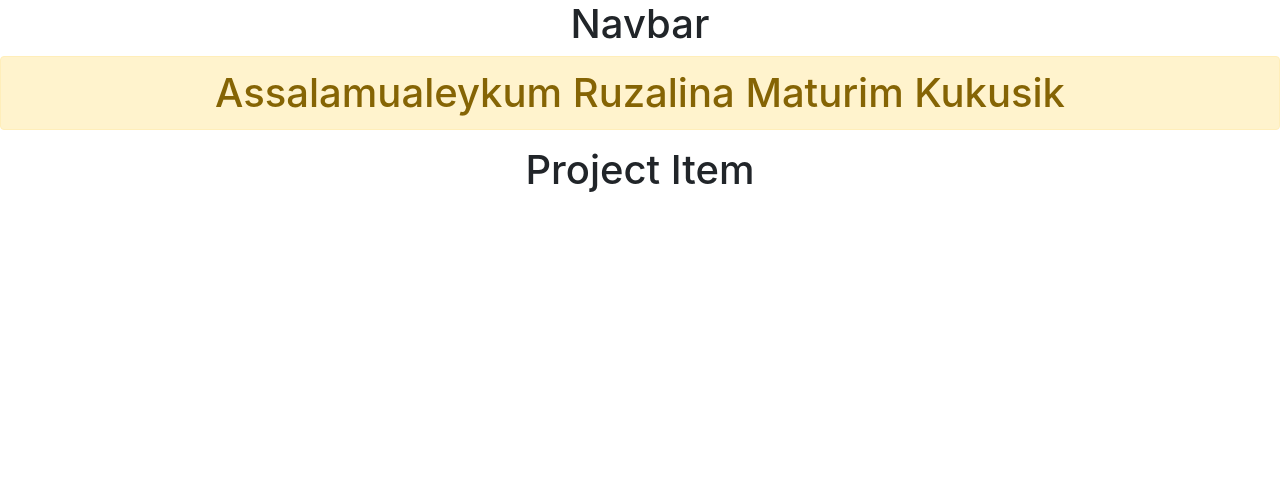
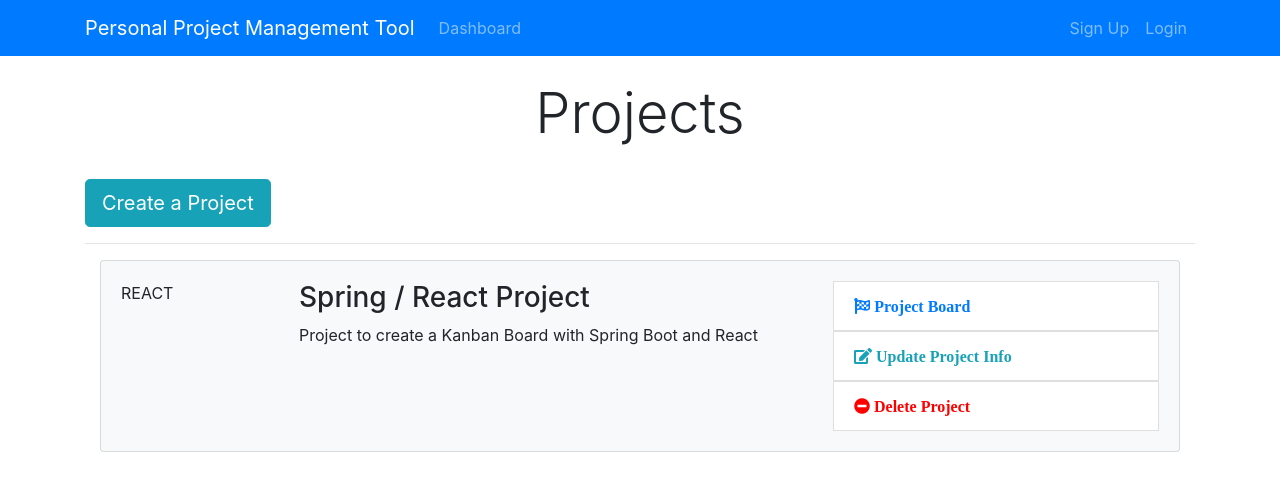
Before and after one commit to post45/ppmtool2, a React (Create React App) app in the folder ppmtool2-react-client/: page / in a window 1280 px wide. Shown: the top 490 px of the page. Built offline with nearby package versions, Linux system fonts and the light colour scheme.

Commit message:
Bootstrap commit

```diff
--- a/ppmtool2-react-client/public/index.html
+++ b/ppmtool2-react-client/public/index.html
@@ -24,7 +24,9 @@
       work correctly both with client-side routing and a non-root public URL.
       Learn how to configure a non-root public URL by running `npm run build`.
     -->
-    <title>React App</title>
+    <link rel="stylesheet" href="https://use.fontawesome.com/releases/v5.2.0/css/all.css" integrity="sha384-hWVjflwFxL6sNzntih27bfxkr27PmbbK/iSvJ+a4+0owXq79v+lsFkW54bOGbiDQ"
+    crossorigin="anonymous">
+  <title>PPM Tool</title>
   </head>
   <body>
     <noscript>You need to enable JavaScript to run this app.</noscript>
--- a/ppmtool2-react-client/src/App.css
+++ b/ppmtool2-react-client/src/App.css
@@ -1,38 +1,65 @@
-.App {
-  text-align: center;
+img {
+  width: 100%;
 }
 
-.App-logo {
-  height: 40vmin;
-  pointer-events: none;
+.navbar {
+  background-color: #e3f2fd;
+}
+.fa.fa-edit {
+  color: #18a2b9;
 }
 
-@media (prefers-reduced-motion: no-preference) {
-  .App-logo {
-    animation: App-logo-spin infinite 20s linear;
-  }
+.list-group-item.delete:hover {
+  cursor: -webkit-grab;
+  background-color: pink;
 }
 
-.App-header {
-  background-color: #282c34;
-  min-height: 100vh;
-  display: flex;
-  flex-direction: column;
-  align-items: center;
-  justify-content: center;
-  font-size: calc(10px + 2vmin);
-  color: white;
+.list-group-item.update:hover {
+  cursor: -webkit-grab;
+  background-color: gainsboro;
 }
 
-.App-link {
-  color: #61dafb;
+.list-group-item.board:hover {
+  cursor: -webkit-grab;
+  background-color: gainsboro;
 }
 
-@keyframes App-logo-spin {
-  from {
-    transform: rotate(0deg);
-  }
-  to {
-    transform: rotate(360deg);
-  }
+.fa.fa-minus-circle {
+  color: red;
 }
+
+.landing {
+  position: relative;
+  /* background: url("../img/showcase.jpg") no-repeat; */
+  background-size: cover;
+  background-position: center;
+  height: 100vh;
+  margin-top: -24px;
+  margin-bottom: -50px;
+}
+
+.landing-inner {
+  padding-top: 80px;
+}
+
+.dark-overlay {
+  background-color: rgba(0, 0, 0, 0.7);
+  position: absolute;
+  top: 0;
+  left: 0;
+  width: 100%;
+  height: 100%;
+}
+
+.card-form {
+  opacity: 0.9;
+}
+
+.latest-profiles-img {
+  width: 40px;
+  height: 40px;
+}
+
+.form-control::placeholder {
+  color: #bbb !important;
+}
--- a/ppmtool2-react-client/src/components/Dashboard.js
+++ b/ppmtool2-react-client/src/components/Dashboard.js
@@ -1,15 +1,27 @@
-import React, { Component } from 'react'
-import ProjectItem from './Project/ProjectItem'
+import React, { Component } from "react";
+import ProjectItem from "./Project/ProjectItem";
 
 class Dashboard extends Component {
   render() {
     return (
-            <div>
-            <h1 className="alert alert-warning">Assalamualeykum Ruzalina Maturim Kukusik</h1>
+      <div className="projects">
+        <div className="container">
+          <div className="row">
+            <div className="col-md-12">
+              <h1 className="display-4 text-center">Projects</h1>
+              <br />
+              <a href="ProjectForm.html" className="btn btn-lg btn-info">
+                Create a Project
+              </a>
+              <br />
+              <hr />
               <ProjectItem />
-
             </div>
-        )
+          </div>
+        </div>
+      </div>
+    );
   }
 }
+
 export default Dashboard;
--- a/ppmtool2-react-client/src/components/Layout/Header.js
+++ b/ppmtool2-react-client/src/components/Layout/Header.js
@@ -1,12 +1,48 @@
-import React, { Component } from 'react'
+import React, { Component } from "react";
 
 class Header extends Component {
-    render() {
-        return (
-            <div>
-                <h1>Navbar</h1>
-            </div>
-        )
-    }
+  render() {
+    return (
+      <nav className="navbar navbar-expand-sm navbar-dark bg-primary mb-4">
+        <div className="container">
+          <a className="navbar-brand" href="Dashboard.html">
+            Personal Project Management Tool
+          </a>
+          <button
+            className="navbar-toggler"
+            type="button"
+            data-toggle="collapse"
+            data-target="#mobile-nav"
+          >
+            <span className="navbar-toggler-icon" />
+          </button>
+
+          <div className="collapse navbar-collapse" id="mobile-nav">
+            <ul className="navbar-nav mr-auto">
+              <li className="nav-item">
+                <a className="nav-link" href="/dashboard">
+                  Dashboard
+                </a>
+              </li>
+            </ul>
+
+            <ul className="navbar-nav ml-auto">
+              <li className="nav-item">
+                <a className="nav-link " href="register.html">
+                  Sign Up
+                </a>
+              </li>
+              <li className="nav-item">
+                <a className="nav-link" href="login.html">
+                  Login
+                </a>
+              </li>
+            </ul>
+          </div>
+        </div>
+      </nav>
+    );
+  }
 }
+
 export default Header;
--- a/ppmtool2-react-client/src/components/Project/ProjectItem.js
+++ b/ppmtool2-react-client/src/components/Project/ProjectItem.js
@@ -1,10 +1,42 @@
-import React, { Component } from 'react'
+import React, { Component } from "react";
 
- class ProjectItem extends Component {
-    render() {
-        return (
-           <h1>Project Item</h1>
-        )
-    }
+class ProjectItem extends Component {
+  render() {
+    return (
+      <div className="container">
+        <div className="card card-body bg-light mb-3">
+          <div className="row">
+            <div className="col-2">
+              <span className="mx-auto">REACT</span>
+            </div>
+            <div className="col-lg-6 col-md-4 col-8">
+              <h3>Spring / React Project</h3>
+              <p>Project to create a Kanban Board with Spring Boot and React</p>
+            </div>
+            <div className="col-md-4 d-none d-lg-block">
+              <ul className="list-group">
+                <a href="#">
+                  <li className="list-group-item board">
+                    <i className="fa fa-flag-checkered pr-1"> Project Board </i>
+                  </li>
+                </a>
+                <a href="#">
+                  <li className="list-group-item update">
+                    <i className="fa fa-edit pr-1"> Update Project Info</i>
+                  </li>
+                </a>
+                <a href="">
+                  <li className="list-group-item delete">
+                    <i className="fa fa-minus-circle pr-1"> Delete Project</i>
+                  </li>
+                </a>
+              </ul>
+            </div>
+          </div>
+        </div>
+      </div>
+    );
+  }
 }
+
 export default ProjectItem;
```
Lines whose indentation alone changed are shown as unchanged.
